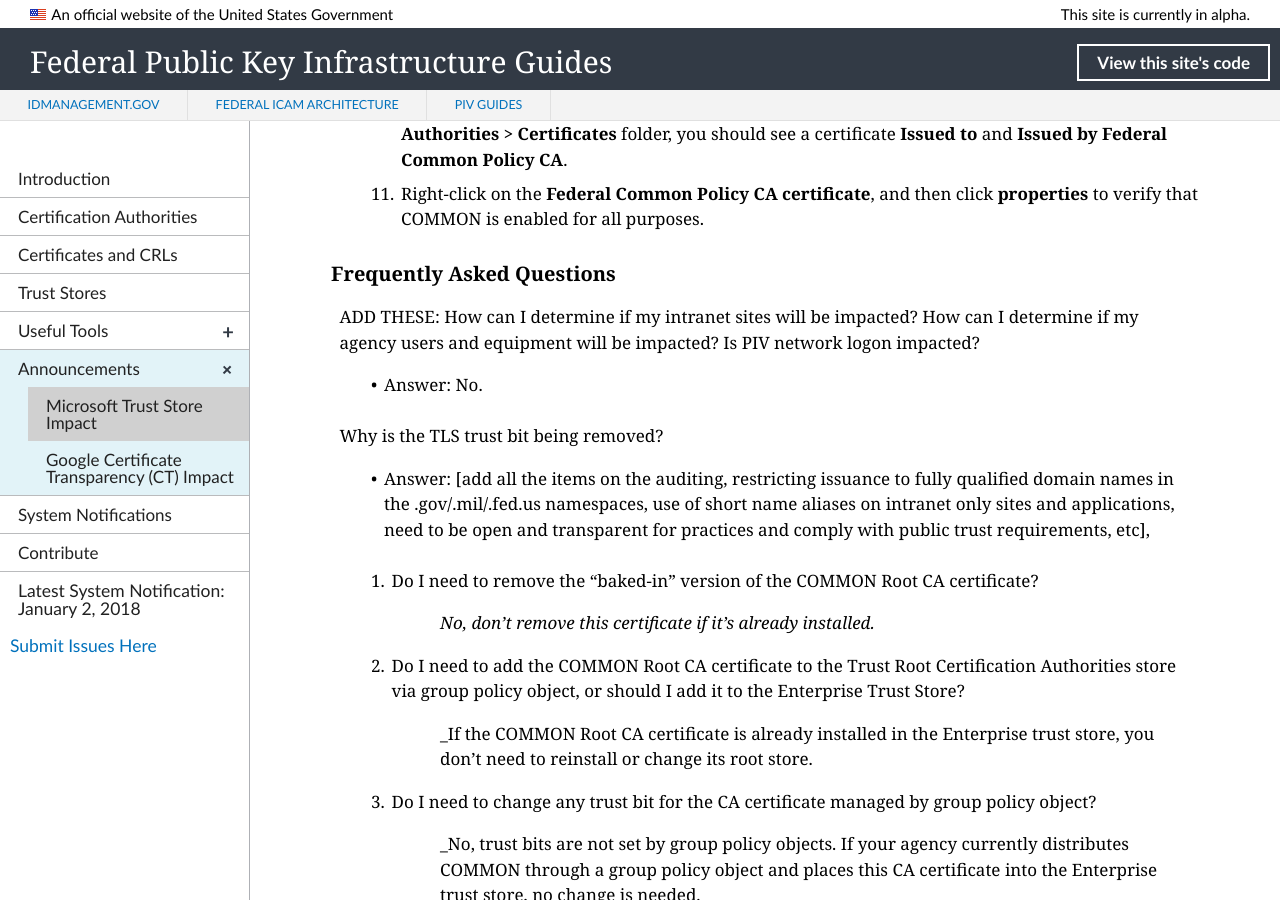
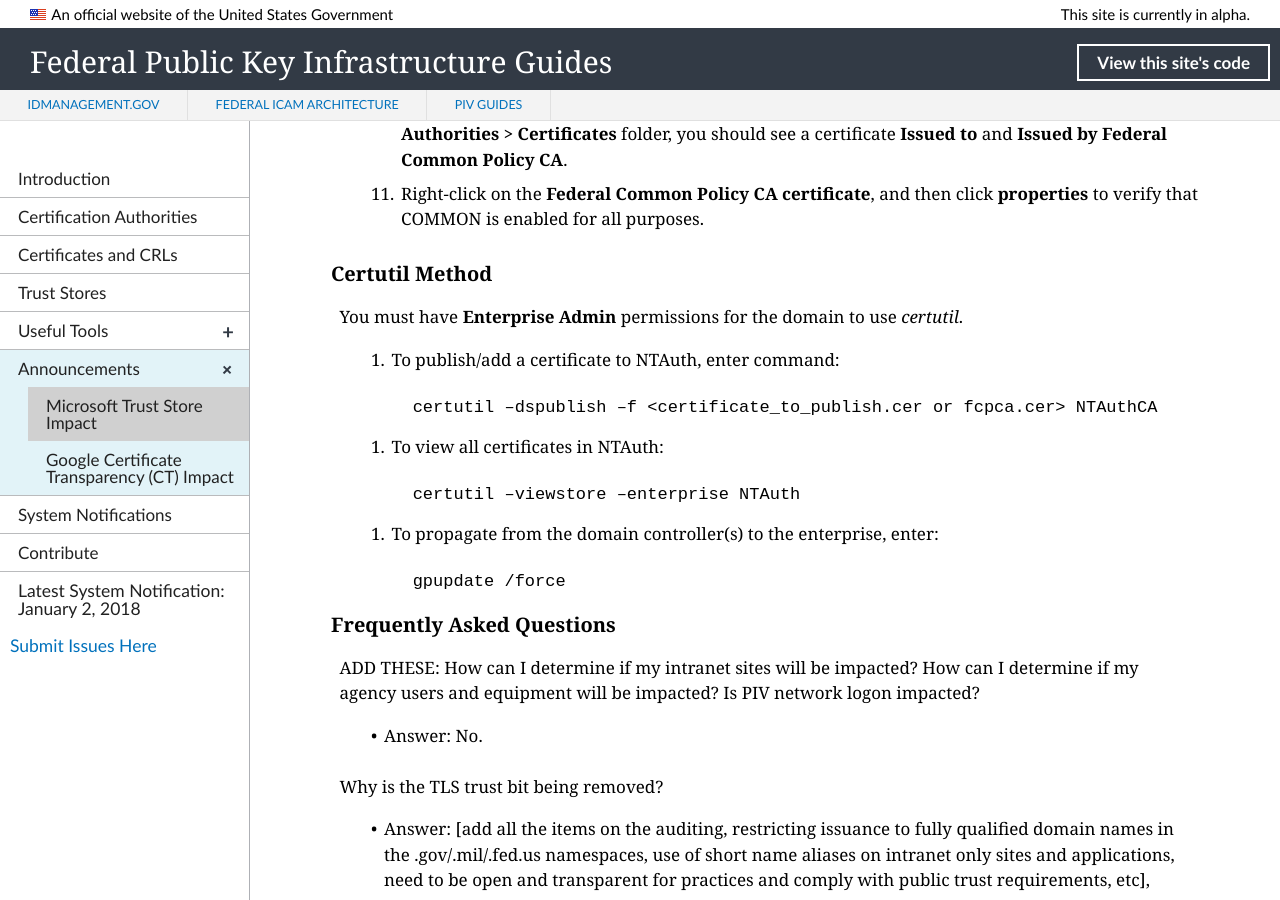
Before and after one commit to GSA/fpki-guides, a Jekyll site: the page built from _announcements/01_microsoft_constraint.md, in a window 1280 px wide and 900 px high, scrolled down 2101 px. Built offline with Jekyll 4.4.1, drawn with Linux system fonts in a browser that asks for light colours; nearby versions of some CDN libraries; library files that are not in the unit come from our copies.

Commit message:
Update 01_microsoft_constraint.md
Added Ken's new content for certutil

````diff
--- a/_announcements/01_microsoft_constraint.md
+++ b/_announcements/01_microsoft_constraint.md
@@ -57,12 +57,27 @@ After this change is applied, Windows users may receive errors when browsing to
 In the **Certificate (Local Computer) &gt; Trusted Root Certification Authorities &gt; Certificates** folder, you should see a certificate **Issued to** and **Issued by Federal Common Policy CA**.
 11. Right-click on the **Federal Common Policy CA certificate**, and then click **properties** to verify that COMMON is enabled for all purposes.
 
+### Certutil Method
 
+You must have **Enterprise Admin** permissions for the domain to use _certutil_.
 
+1. To publish/add a certificate to NTAuth, enter command:
 
+```
+  	certutil –dspublish –f <certificate_to_publish.cer or fcpca.cer> NTAuthCA
+```
 
+2. To view all certificates in NTAuth:
 
+```
+	certutil –viewstore –enterprise NTAuth
+```
 
+4. To propagate from the domain controller(s) to the enterprise, enter:
+
+```
+  	gpupdate /force
+```
 
 ### Frequently Asked Questions
 ADD THESE:
````
